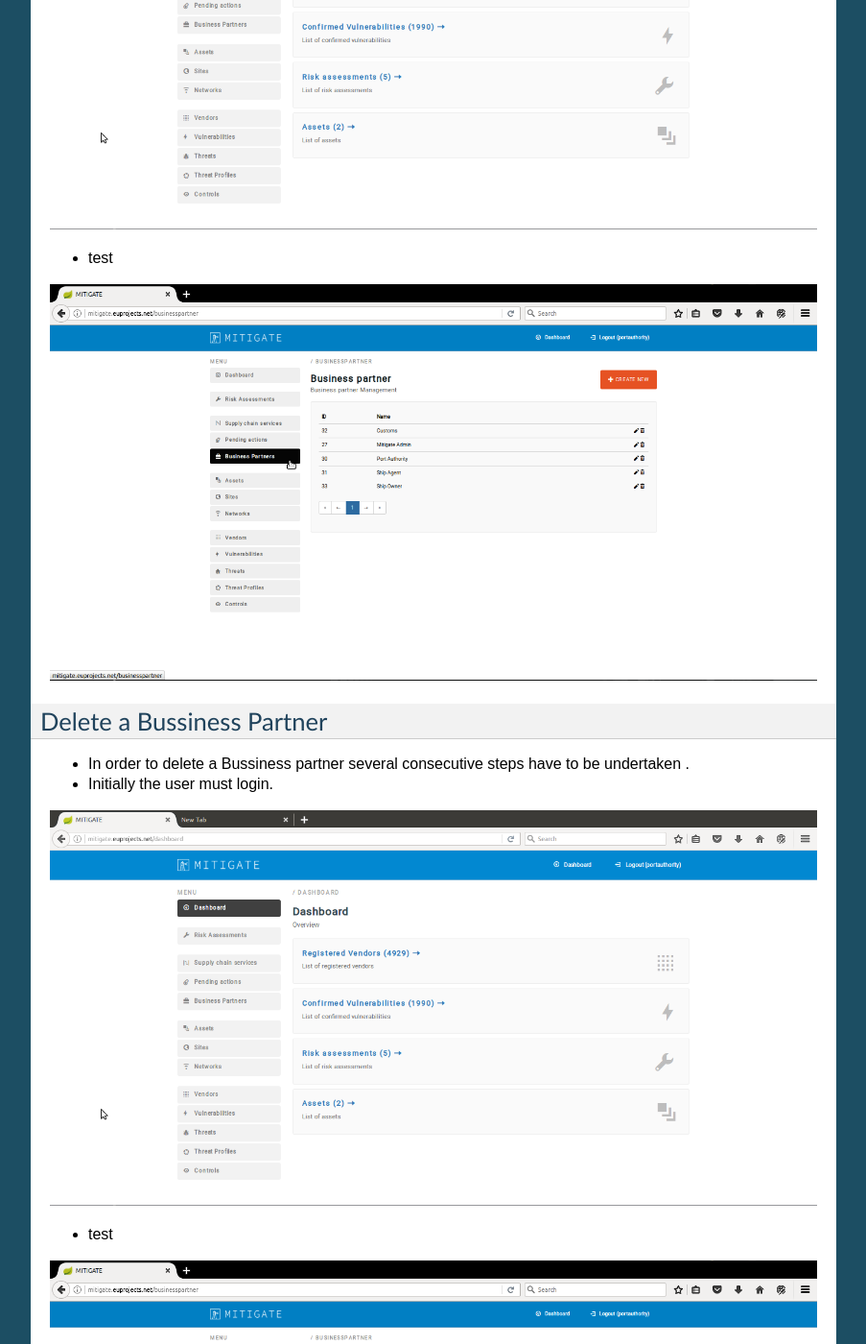
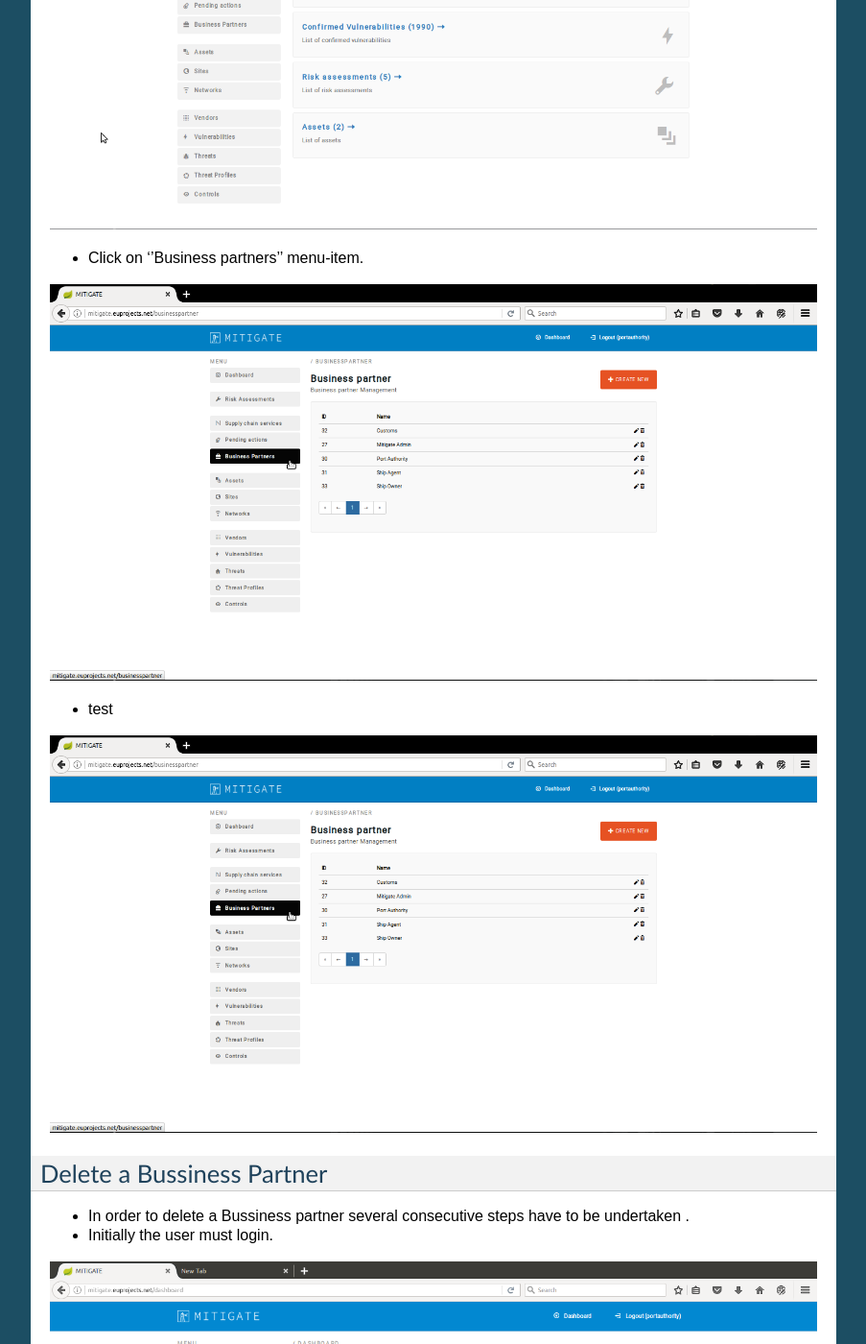
Before and after one commit to singularlogic/mitigate-documentation, a Sphinx documentation site: the page built from docs/pc_questions.rst, in a window 1280 px wide and 1400 px high, scrolled down 3298 px. Shown: the whole window at 96% size, without its empty margins (198-1101 px from the left). Built offline with Sphinx 7.4.7, drawn with Linux system fonts in a browser that asks for light colours; some of the changed text lies outside the part shown.

Commit message:
Update pc_questions.rst

```diff
--- a/docs/pc_questions.rst
+++ b/docs/pc_questions.rst
@@ -43,11 +43,13 @@ Edit a Bussiness Partner
 
 .. image:: assets/Log_4.png
 
+- Click on ‘’Business partners’’ menu-item.
+
+.. image:: assets/bp.png
+
 - test
 
 .. image:: assets/bp.png
-
-
 
 Delete a Bussiness Partner
 --------------------------------------
@@ -58,6 +60,6 @@ Delete a Bussiness Partner
 
 .. image:: assets/Log_4.png
 
-- test
+- Click on ‘’Business partners’’ menu-item.
 
 .. image:: assets/bp.png
```
